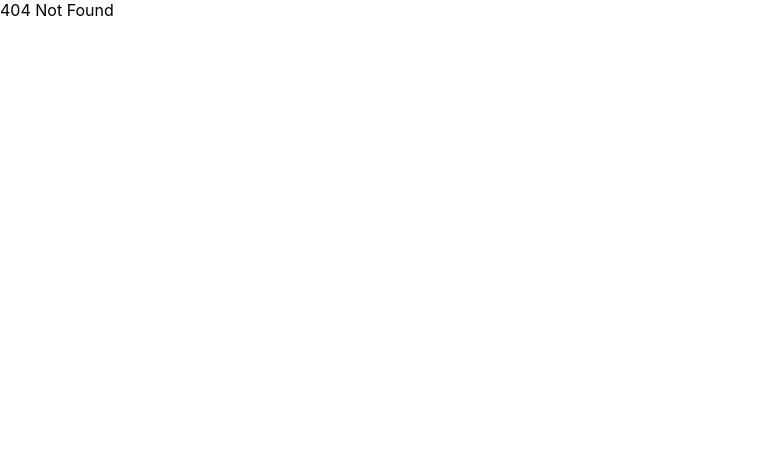
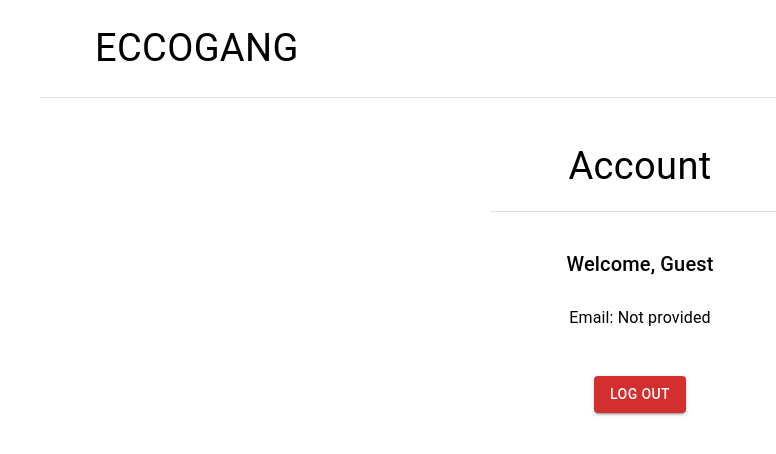
Before and after one commit to Jula-g/EcoAppWebApp-frontend, a React (Create React App) app in the folder eco-wbapp/: page /account in a window 1280 px wide. Before the commit this address had no page. Shown: the top 454 px of the page, without its empty margins (0-776 px from the left). Built offline with nearby package versions, Linux system fonts and the light colour scheme; some icons are missing.

Commit message:
changes hope works

```diff
--- a/eco-wbapp/src/App.tsx
+++ b/eco-wbapp/src/App.tsx
@@ -9,14 +9,19 @@
 import ShoppingPage from './ShoppingPage/ShoppingPage';
 import AddProductPage from './addProduct-page';
 import ApiProvider from './apiContext';
+import { AuthProvider } from './authContext';
+import AccountPage from './account-page/AccountPage';
 
 function App() {
   return (
+    <React.StrictMode>
+      <AuthProvider>
         <ApiProvider>
           <Routes>
             <Route path="/" element={<HomePage />} />
             <Route path="/home-page" element={<HomePage />} />
             <Route path="/login" element={<LoginForm />} />
+            <Route path="/account" element={<AccountPage />} />
             <Route path="/add-product" element={<AddProductPage />} />
             <Route path="/cart" element={<CartPage />} />
             <Route path="/tinder" element={<MatchMe />} />
@@ -27,6 +32,8 @@
             <Route path="*" element={<div>404 Not Found</div>} />
           </Routes>
         </ApiProvider>
+      </AuthProvider>
+    </React.StrictMode>
   );
 }
 
--- a/eco-wbapp/src/EcoWebClient.tsx
+++ b/eco-wbapp/src/EcoWebClient.tsx
@@ -58,7 +58,7 @@
     );
   }
 
-  public async login(data: {
+  public async logIn(data: {
     username: string;
     password: string;
   }): Promise<ClientResponse<{ token: string } | null>> {
@@ -90,6 +90,27 @@
         status: axiosError.response?.status || 0,
       };
     }
+  }
+
+  async login(username: string, password: string) {
+    const response = await this.client.post('/auth/login', {
+      username,
+      password,
+    });
+
+    console.log('response:', response);
+
+    const token = response.data.data.token; // Extract token from response
+    const userId = response.data.data.userId;
+
+    const userData = await this.getUser(userId); // Get user info using userId
+    console.log('user:', userData);
+
+    localStorage.setItem('authUser', userData); // Save user data to local storage
+    localStorage.setItem('authToken', token); // Save token to local storage
+    this.client.defaults.headers.Authorization = `Bearer ${token}`; // Update Axios headers
+
+    return { userData, token }; // Return user and token
   }
 
   public async register(payload: {
@@ -211,4 +232,27 @@
       };
     }
   }
+
+  async getUser(userId: string) {
+    try {
+      const response = await this.client.get(`/users/${userId}`); // Call backend API
+      return response.data; // Return user data
+    } catch (error) {
+      console.error('Error fetching user:', error);
+      throw error;
+    }
+  }
+
+  async verifyToken(token: string): Promise<boolean> {
+    try {
+      // Make a request to verify token on the backend
+      await this.client.get('/auth/verify-token', {
+        headers: { Authorization: `Bearer ${token}` },
+      });
+      return true; // Token is valid
+    } catch (error) {
+      console.error('Token verification failed:', error);
+      return false; // Token is invalid
+    }
+  }
 }
--- a/eco-wbapp/src/ShoppingPage/ShoppingPage.tsx
+++ b/eco-wbapp/src/ShoppingPage/ShoppingPage.tsx
@@ -28,15 +28,25 @@
   const [newCondition, setNewCondition] = useState(false);
   const [usedCondition, setUsedCondition] = useState(false);
   const [selectedCategories, setSelectedCategories] = useState({
-    Meble: false,
-    Żywność: false,
-    Ubrania: false,
-    Elektronika: false,
+    Furniture: false,
+    Food: false,
+    Clothes: false,
+    Electronics: false,
   });
 
   // Show/Hide search bar on scroll
   const [showSearch, setShowSearch] = useState(true);
   const [lastScrollY, setLastScrollY] = useState(0);
+
+  // const handleClick = () => {
+  //   const token = localStorage.getItem('authToken');
+  //   if (token && !isTokenExpired(token)) {
+  //     navigate('/add-product');
+  //   } else {
+  //     alert('You must be logged in to sell a product. Please log in to continue.');
+  //     navigate('/');
+  //   }
+  // };
 
   // Fetch products on mount
   useEffect(() => {
--- /dev/null
+++ b/eco-wbapp/src/account-page/AccountPage.tsx
@@ -0,0 +1,108 @@
+import React, { useState, useEffect } from 'react';
+import { Box, Typography, Button, Divider } from '@mui/material';
+import { useNavigate } from 'react-router-dom';
+import { useAuth } from '../authContext';
+
+function AccountPage() {
+  const { user, logout } = useAuth();
+  const navigate = useNavigate();
+
+  const handleLogout = () => {
+    logout();
+    navigate('/login');
+  };
+
+  const navigateToHomePage = () => {
+    navigate('/');
+  };
+
+  return (
+    <>
+      <Box
+        sx={{
+          display: 'flex',
+          justifyContent: 'center',
+          alignItems: 'center',
+          minHeight: '100vh',
+          backgroundColor: 'white',
+        }}
+      >
+        <Box
+          sx={{
+            backgroundColor: 'white',
+            justifyContent: 'center',
+            alignItems: 'center',
+            minHeight: '100vh',
+            width: '1200px',
+          }}
+        >
+          <Typography
+            sx={{
+              fontSize: '38px',
+              color: 'black',
+              paddingLeft: '55px',
+              marginTop: '20px',
+              cursor: 'pointer',
+            }}
+            onClick={navigateToHomePage}
+          >
+            ECCOGANG
+          </Typography>
+          <Divider
+            sx={{ marginTop: '20px', marginBottom: '20px', width: '100%' }}
+          />
+
+          <Box
+            sx={{
+              display: 'flex',
+              flexDirection: 'column',
+              gap: '16px',
+              backgroundColor: 'white',
+              justifyContent: 'center',
+              alignItems: 'center',
+            }}
+          >
+            <Typography
+              sx={{ fontSize: '38px', color: 'black', marginTop: '20px' }}
+            >
+              Account
+            </Typography>
+            <Divider sx={{ width: '300px', marginBottom: '20px' }} />
+
+            {/* User Info */}
+            <Box
+              sx={{
+                display: 'flex',
+                flexDirection: 'column',
+                gap: '16px',
+                backgroundColor: 'white',
+                justifyContent: 'center',
+                alignItems: 'center',
+              }}
+            >
+              <Typography variant="h6" sx={{ marginBottom: '10px' }}>
+                Welcome, {user?.name || 'Guest'}
+              </Typography>
+              <Typography variant="body1" sx={{ marginBottom: '10px' }}>
+                Email: {user?.email || 'Not provided'}
+              </Typography>
+
+              {/* Logout Button */}
+              <Button
+                variant="contained"
+                color="error"
+                onClick={handleLogout}
+                sx={{ marginTop: '20px' }}
+              >
+                Log Out
+              </Button>
+            </Box>
+            <Divider sx={{ width: '100%', marginTop: '80px' }} />
+          </Box>
+        </Box>
+      </Box>
+    </>
+  );
+}
+
+export default AccountPage;
--- a/eco-wbapp/src/addProduct-page.tsx
+++ b/eco-wbapp/src/addProduct-page.tsx
@@ -18,7 +18,7 @@
 
 function AddProductPage() {
   const theme = useTheme();
-  const api = useApi(); // Use API client
+  const api = useApi();
 
   // Form state
   const [selectedImages, setSelectedImages] = useState<File[]>([]);
--- /dev/null
+++ b/eco-wbapp/src/authContext.tsx
@@ -0,0 +1,85 @@
+import React, { createContext, useContext, useState, useEffect } from 'react';
+import { EcoWebClient } from './EcoWebClient';
+
+type User = {
+  email: string;
+  lastName: string;
+  name: string;
+  id: string;
+};
+
+type AuthContextType = {
+  user: User | null;
+  login: (username: string, password: string) => Promise<boolean>;
+  logout: () => void;
+};
+
+const AuthContext = createContext<AuthContextType | undefined>(undefined);
+
+export const AuthProvider: React.FC<{ children: React.ReactNode }> = ({
+  children,
+}) => {
+  const [user, setUser] = useState<User | null>(null);
+  const client = new EcoWebClient();
+
+  // Function to persist login state
+  const login = async (
+    username: string,
+    password: string
+  ): Promise<boolean> => {
+    try {
+      const { userData, token } = await client.login(username, password);
+      console.log('User data:', userData);
+
+      // validate token
+      const isTokenValid = await client.verifyToken(token);
+
+      if (!isTokenValid) {
+        console.error('Invalid token received, logging out...');
+        localStorage.removeItem('authUser');
+        localStorage.removeItem('authToken');
+        return false;
+      }
+
+      setUser(userData);
+      localStorage.setItem('authUser', JSON.stringify(user)); // Save user in localStorage
+      console.log('User logged in:', user);
+      return true;
+    } catch (error) {
+      console.error('Login failed:', error);
+      localStorage.removeItem('authUser');
+      localStorage.removeItem('authToken');
+      return false;
+    }
+  };
+
+  const logout = () => {
+    client.logout();
+    setUser(null);
+    localStorage.removeItem('authUser');
+    localStorage.removeItem('authToken');
+    console.log('User logged out');
+  };
+
+  useEffect(() => {
+    const storedUser = localStorage.getItem('authUser');
+    if (storedUser) {
+      setUser(JSON.parse(storedUser));
+      console.log('User session restored:', JSON.parse(storedUser));
+    }
+  }, []);
+
+  return (
+    <AuthContext.Provider value={{ user, login, logout }}>
+      {children}
+    </AuthContext.Provider>
+  );
+};
+
+export const useAuth = () => {
+  const context = useContext(AuthContext);
+  if (!context) {
+    throw new Error('useAuth must be used within an AuthProvider');
+  }
+  return context;
+};
--- a/eco-wbapp/src/login-form/LoginForm.tsx
+++ b/eco-wbapp/src/login-form/LoginForm.tsx
@@ -12,15 +12,36 @@
 
   const apiClient = useApi();
 
-  let onSubmit = useCallback(
-    (values: { username: string; password: string }, formik: any) => {
-      apiClient.login(values).then((response) => {
-        if (response.success) {
-          navigate('/home-page');
+  // let onSubmit = useCallback(
+  //   (values: { username: string; password: string }, formik: any) => {
+  //     apiClient.login(values).then((response) => {
+  //       if (response.success) {
+  //         navigate('/home-page');
+  //       } else {
+  //         formik.setFieldError('username', 'Invalid username or password');
+  //       }
+  //     });
+  //   },
+  //   [apiClient, navigate]
+  // );
+
+  const onSubmit = useCallback(
+    async (values: { username: string; password: string }, formik: any) => {
+      try {
+        const success = await apiClient.login(values.username, values.password); // Call login
+        if (success) {
+          console.log('Login successful!');
+          navigate('/'); // Redirect to home page after successful login
         } else {
           formik.setFieldError('username', 'Invalid username or password');
         }
-      });
+      } catch (error: any) {
+        console.error('Login failed:', error);
+        alert(
+          error?.response?.data?.message ||
+            'An error occurred. Please try again.'
+        );
+      }
     },
     [apiClient, navigate]
   );
```
Also changed, not shown: eco-wbapp/authUtils.js (added, +10 -0 lines). Lines whose indentation alone changed are shown as unchanged.
